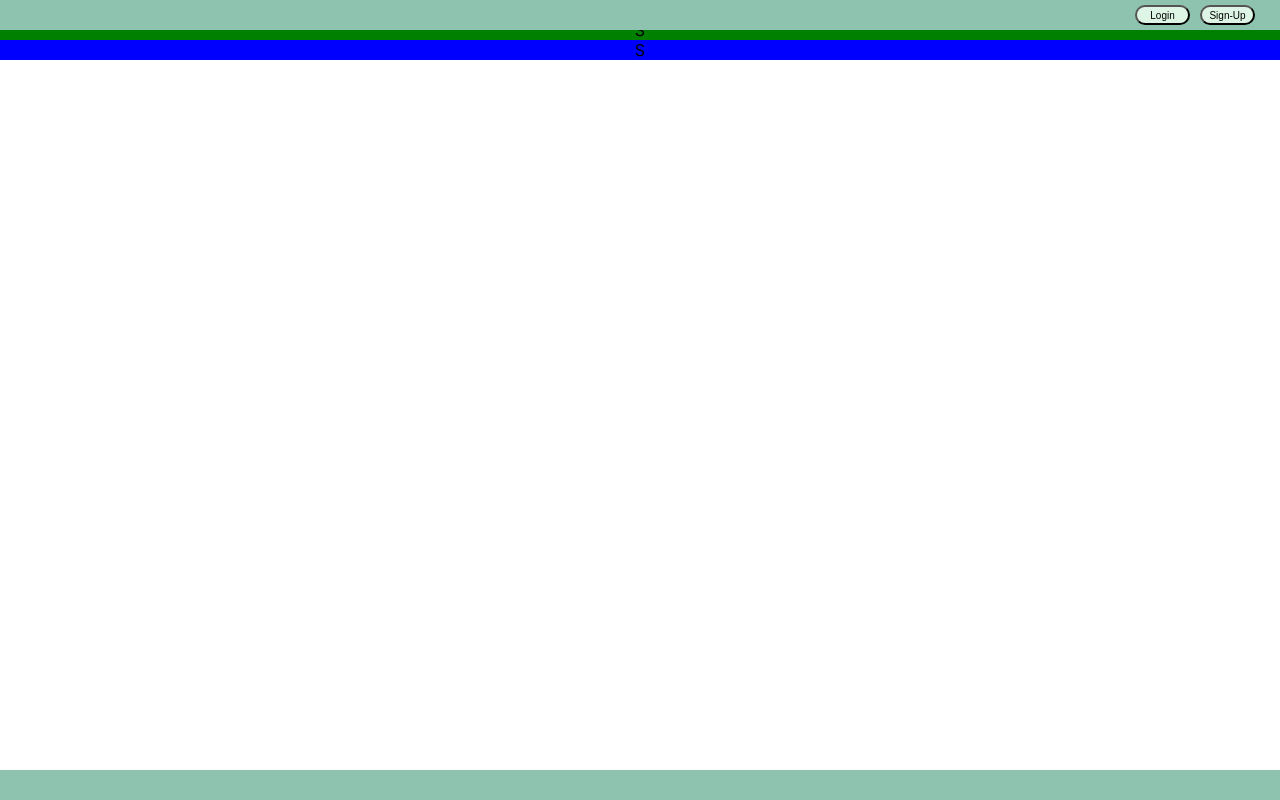
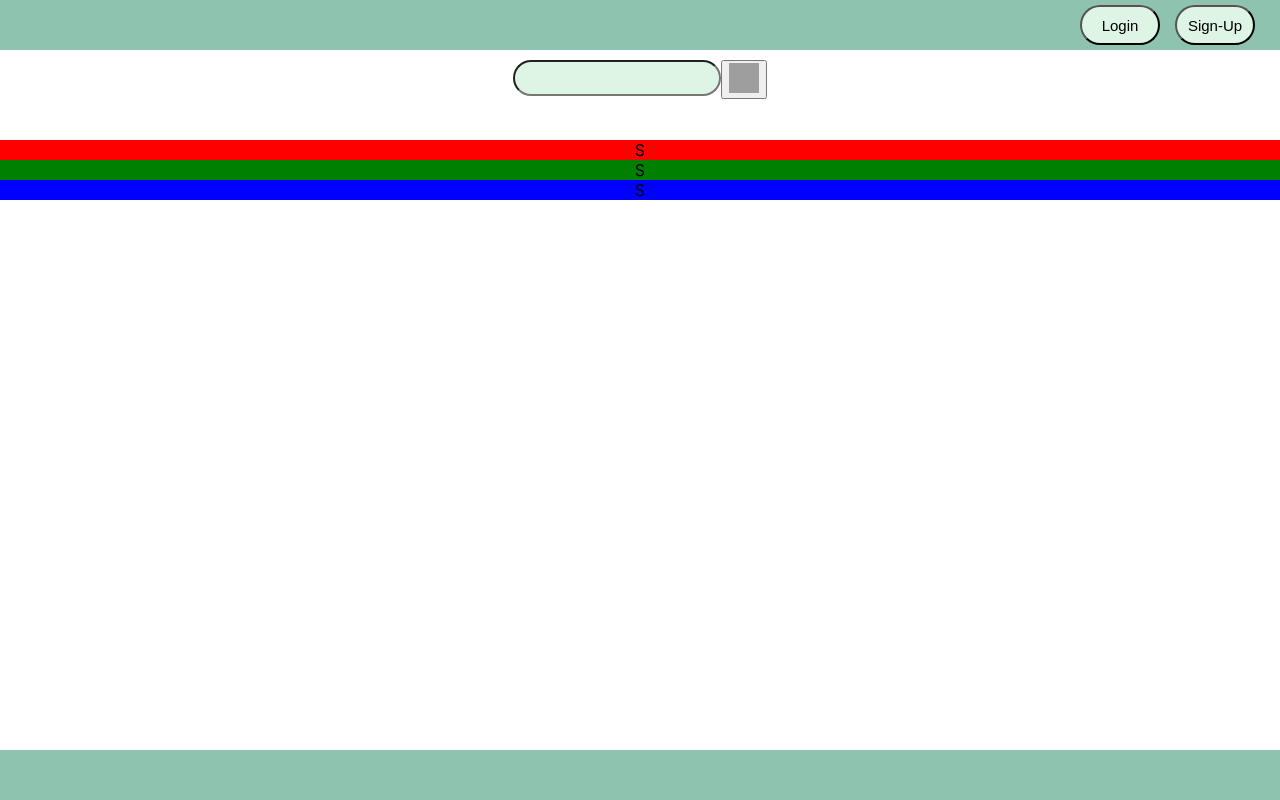
Before and after one commit to GRIN-96/999_Frontend, a React (Create React App) app in the folder 999_Frontend/: page / in a window 1280 px wide. Built offline with nearby package versions, Linux system fonts and the light colour scheme; grey boxes are pictures that could not be loaded.

Commit message:
임시저장

```diff
--- a/999_Frontend/src/App.js
+++ b/999_Frontend/src/App.js
@@ -3,13 +3,17 @@ import "./App.css";
 import Header from "./component/Header";
 import Footer from "./component/Footer";
 import Body from "./component/Body";
+import SearchBar from "./component/SearchBar";
 
 function App() {
   return (
     <div className="App">
-      <Header />
-      <Body />
-      <Footer />
+      <body>
+        <Header />
+        <SearchBar />
+        <Body />
+        <Footer />
+      </body>
     </div>
   );
 }
--- a/999_Frontend/src/component/Header.js
+++ b/999_Frontend/src/component/Header.js
@@ -11,10 +11,3 @@ function Header() {
 }
 
 export default Header;
-
-<div>
-  <div>
-    <input></input>
-    <button></button>
-  </div>
-</div>;
--- a/999_Frontend/src/component/SearchBar.js
+++ b/999_Frontend/src/component/SearchBar.js
@@ -1,12 +1,14 @@
 import React from "react";
-import "../css/style.css";
+import "../css/search.css";
 
 function SearchBar() {
   return (
     <div className="searchDiv">
       <div id="search">
+        <div>
           <input className="searchBar" name="SearchBar"></input>
         </div>
+        <div>
           <button>
             <img
               className="magGlass"
@@ -14,6 +16,8 @@ function SearchBar() {
               alt="magGlass"
             ></img>
           </button>
+        </div>
+      </div>
     </div>
     // <div className="searchDiv">
     //   <div id="search">
--- a/999_Frontend/src/css/body.css
+++ b/999_Frontend/src/css/body.css
@@ -1,5 +1,6 @@
 /* 박스 가로정렬 */
 #wrap1::after {
+  position: absolute;
   content: "";
   display: block;
 }
--- a/999_Frontend/src/css/footer.css
+++ b/999_Frontend/src/css/footer.css
@@ -2,7 +2,7 @@
 .footer {
   position: absolute;
   width: 100%;
-  height: 30px;
+  height: 50px;
   bottom: 0px;
   background: #8ec3b0;
 }
--- a/999_Frontend/src/css/header.css
+++ b/999_Frontend/src/css/header.css
@@ -1,8 +1,8 @@
 /** 메인페이지 header */
 .header {
-  position: absolute;
+  position: relative;
   width: 100%;
-  height: 30px;
+  height: 50px;
   left: 0px;
   background: #8ec3b0;
 }
@@ -12,10 +12,10 @@
   box-sizing: border-box;
 
   position: absolute;
-  width: 55px;
-  height: 20px;
-  right: 90px;
-  font-size: 10px;
+  width: 80px;
+  height: 40px;
+  right: 120px;
+  font-size: 15px;
   top: 5px;
 
   background: #def5e5;
@@ -27,11 +27,11 @@
   box-sizing: border-box;
 
   position: absolute;
-  width: 55px;
-  height: 20px;
+  width: 80px;
+  height: 40px;
   right: 25px;
   top: 5px;
-  font-size: 10px;
+  font-size: 15px;
 
   background: #def5e5;
   border-radius: 30px;
--- a/999_Frontend/src/css/search.css
+++ b/999_Frontend/src/css/search.css
@@ -1,30 +1,31 @@
 .searchDiv {
   position: relative;
-  left: auto;
-  right: auto;
+  /* display: flex; */
+  margin-left: auto;
+  margin-right: auto;
+  height: 80px;
 }
 
 #search {
-  /* display: flex; */
+  display: flex;
+  justify-content: center;
+  margin-top: 10px;
 }
 
 .searchBar {
-  position: absolute;
-  width: 30%;
+  /* position: absolute; */
+  width: 200px;
   height: 30px;
-  display: block;
-  left: 20%;
+  /* display: block; */
 
   background: #def5e5;
   border-radius: 20px;
 }
 
 .magGlass {
-  position: absolute;
+  /* position: absolute; */
   width: 30px;
   height: 30px;
-  left: 52%;
-  padding: 0px;
 }
 
 /* .magGlass {
```
Lines whose indentation alone changed are shown as unchanged.
